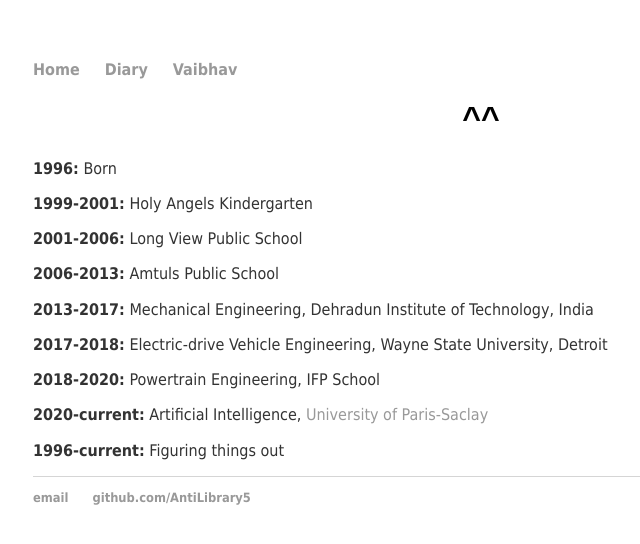
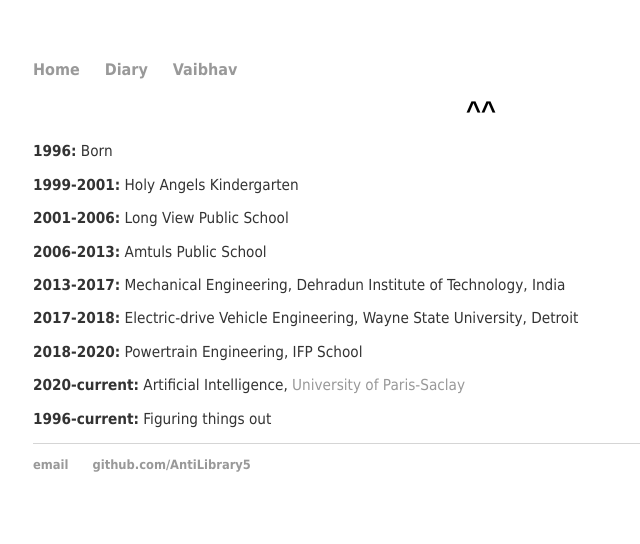
Before and after one commit to AntiLibrary5/AntiLibrary5.github.io, a Jekyll site: the page built from vaibhav/index.html, in a window 1280 px wide. Shown: the top 544 px of the page, without its empty margins (159-799 px from the left). Built offline with Jekyll 4.4.1, drawn with Linux system fonts in a browser that asks for light colours.

Commit message:
Update main.css

```diff
--- a/css/main.css
+++ b/css/main.css
@@ -23,9 +23,13 @@
     font-size: 2em;
     font-family:Helvetica;
 }
+h1 {
+    font-size: 1.6em;
+    font-family:Helvetica;
+}
 p {
     font-family:Tahoma;
-    font-size: 1em;
+    font-size: 0.95em;
     line-height: 1.2em;
     color: #333;
 }
@@ -36,7 +40,7 @@
 
 ul.posts {
     margin: 20px auto 40px;
-    font-size: 1em;
+    font-size: 0.95em;
     line-height: 1.2em;
 }
 
```
